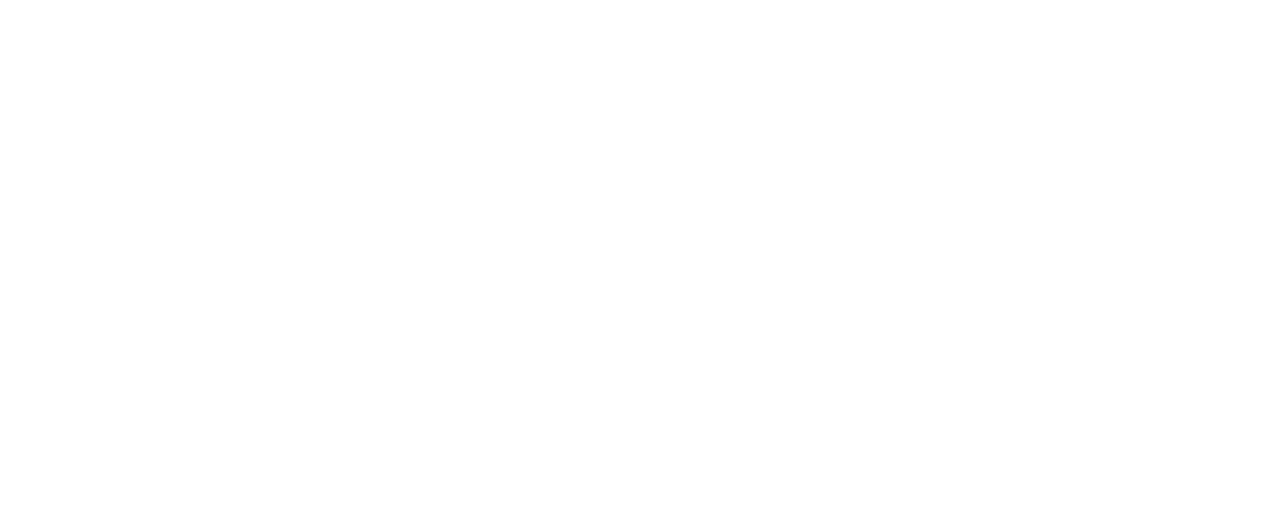
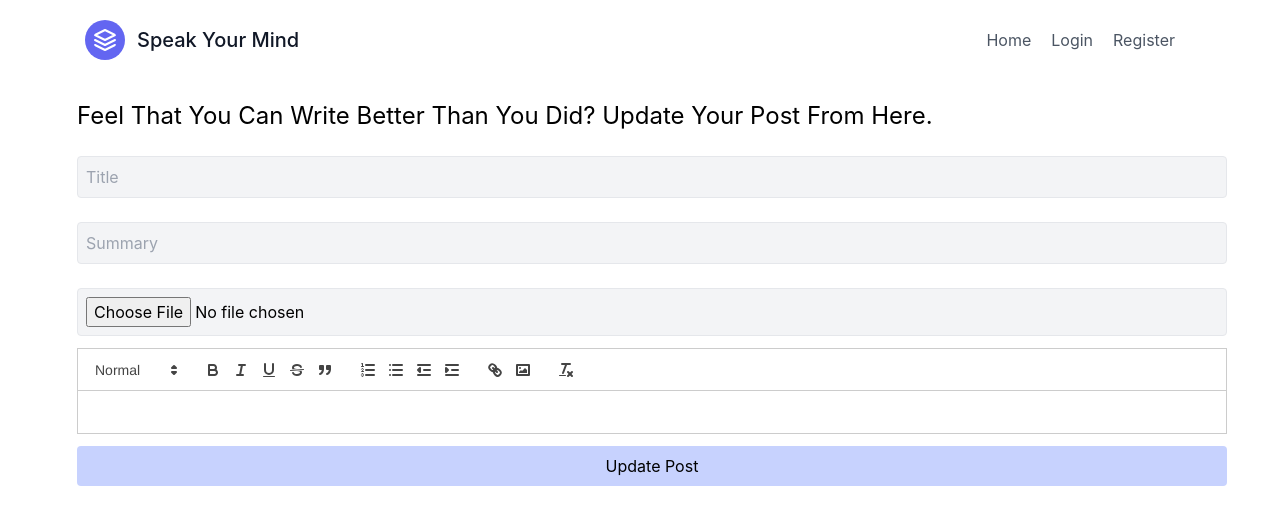
Before and after one commit to mrakib007/blog-app-react, a React (Create React App) app in the folder client/: page /edit/1 in a window 1280 px wide. Before the commit this address had no page. Shown: the top 524 px of the page. Built offline with nearby package versions, Linux system fonts and the light colour scheme; no server answers.

Commit message:
Adding code for updating post

```diff
--- a/client/package.json
+++ b/client/package.json
@@ -3,6 +3,7 @@
   "version": "0.1.0",
   "private": true,
   "dependencies": {
+    "@heroicons/react": "^2.0.18",
     "@testing-library/jest-dom": "^5.14.1",
     "@testing-library/react": "^13.0.0",
     "@testing-library/user-event": "^13.2.1",
--- a/client/src/App.js
+++ b/client/src/App.js
@@ -10,6 +10,7 @@
 import { UserContextProvider } from "./contexts/UserContext";
 import CreatePost from "./pages/CreatePost/CreatePost";
 import PostPage from "./pages/PostPage/PostPage";
+import EditPost from "./pages/EditPost/EditPost";
 
 function App() {
   return (
@@ -21,6 +22,7 @@
         <Route path={"/register"} element={<Register/>}/>
         <Route path={"/create"} element={<CreatePost/>}/>
         <Route path={"/post/:id"} element={<PostPage/>}/>
+        <Route path={"/edit/:id"} element={<EditPost/>}/>
       </Route>
     </Routes>
     </UserContextProvider>
--- a/client/src/pages/CreatePost/CreatePost.js
+++ b/client/src/pages/CreatePost/CreatePost.js
@@ -5,22 +5,7 @@
 import { toast } from "react-toastify";
 import { ToastContainer } from "react-toastify";
 import "react-toastify/dist/ReactToastify.css";
-
-const modules = {
-    toolbar: [
-      [{ 'header': [1, 2, false] }],
-      ['bold', 'italic', 'underline','strike', 'blockquote'],
-      [{'list': 'ordered'}, {'list': 'bullet'}, {'indent': '-1'}, {'indent': '+1'}],
-      ['link', 'image'],
-      ['clean']
-    ],
-  };
-  const formats = [
-    'header',
-    'bold', 'italic', 'underline', 'strike', 'blockquote',
-    'list', 'bullet', 'indent',
-    'link', 'image'
-  ];
+import Editor from "../Editor/Editor";
 
 const CreatePost = () => {
   const [title, setTitle] = useState("");
@@ -114,12 +99,13 @@
           // value={files}
           onChange={event => setFiles(event.target.files)}
         />
-        <ReactQuill
+        {/* <ReactQuill
           value={content}
           modules={modules}
           formats={formats}
           className="mx-3 w-full"
-          onChange={newValue => setContent(newValue)} />
+          onChange={newValue => setContent(newValue)} /> */}
+        <Editor value={content} onChange={setContent}/>
         <button className="bg-indigo-200 w-full rounded py-2 my-3 mx-3">
           Create Post
         </button>
--- /dev/null
+++ b/client/src/pages/EditPost/EditPost.js
@@ -0,0 +1,98 @@
+import React, { useEffect, useState } from "react";
+import ReactQuill from "react-quill";
+import { useLocation, useNavigate, useParams } from "react-router-dom";
+import { ToastContainer } from "react-toastify";
+import Editor from "../Editor/Editor";
+
+const EditPost = () => {
+  const {id} = useParams();
+  const [title, setTitle] = useState("");
+  const [summary, setSummary] = useState("");
+  const [content, setContent] = useState("");
+  const [files, setFiles] = useState("");
+//   const [cover,setCover] = useState('');
+
+  const location = useLocation();
+  const navigate = useNavigate();
+
+  const from = location.state?.from?.pathname || "/";
+
+  useEffect(() =>{
+    fetch('http://localhost:5000/post'+id)
+    .then(res => res.json)
+    .then(postInfo =>{
+        setTitle(postInfo.title);
+        setContent(postInfo.content);
+        setSummary(postInfo.summary);
+    })
+  })
+
+  const updatePost = async (event) =>{
+    event.preventDefault();
+    const data = new FormData();
+    data.set('title',title);
+    data.set('summary',summary);
+    data.set('content',content);
+    if(files?.[0]){
+        data.set('file',files?.[0]);
+    }
+
+    await fetch('http://localhost:5000/post',{
+        method: 'PUT',
+        body: data,
+    })
+  }
+  return (
+    <div className="mt-5">
+      <ToastContainer
+        position="bottom-left"
+        autoClose={2000}
+        hideProgressBar={false}
+        newestOnTop={false}
+        closeOnClick
+        rtl={false}
+        pauseOnFocusLoss
+        draggable
+        pauseOnHover
+        theme="dark"
+      />
+      <h1 className="text-2xl mx-3 my-3">
+        Feel That You Can Write Better Than You Did? Update Your Post From Here.
+      </h1>
+      <form onSubmit={updatePost}>
+        <input
+          className="w-full mx-3 my-3 py-2 px-2 border bg-gray-100 rounded"
+          type="title"
+          placeholder={"Title"}
+          onChange={(event) => setTitle(event.target.value)}
+        />
+        <input
+          className="w-full mx-3 my-3 py-2 px-2 border bg-gray-100 rounded"
+          type="summary"
+          placeholder={"Summary"}
+          value={summary}
+          onChange={(event) => setSummary(event.target.value)}
+        />
+        <input
+          className="w-full mx-3 my-3 py-2 px-2 border bg-gray-100 rounded"
+          type="file"
+          // value={files}
+          onChange={(event) => setFiles(event.target.files)}
+        />
+        {/* <ReactQuill
+          value={content}
+          modules={modules}
+          formats={formats}
+          className="mx-3 w-full"
+          onChange={(newValue) => setContent(newValue)}
+        /> */}
+        <Editor onChange={setContent} value={content}/>
+        <button className="bg-indigo-200 w-full rounded py-2 my-3 mx-3">
+          Update Post
+        </button>
+      </form>
+    </div>
+  );
+};
+
+export default EditPost;
--- /dev/null
+++ b/client/src/pages/Editor/Editor.js
@@ -0,0 +1,33 @@
+import React from 'react';
+import ReactQuill from 'react-quill';
+
+const modules = {
+    toolbar: [
+      [{ 'header': [1, 2, false] }],
+      ['bold', 'italic', 'underline','strike', 'blockquote'],
+      [{'list': 'ordered'}, {'list': 'bullet'}, {'indent': '-1'}, {'indent': '+1'}],
+      ['link', 'image'],
+      ['clean']
+    ],
+  };
+  const formats = [
+    'header',
+    'bold', 'italic', 'underline', 'strike', 'blockquote',
+    'list', 'bullet', 'indent',
+    'link', 'image'
+  ];
+
+const Editor = ({value,onChange}) => {
+    return (
+        <ReactQuill
+          value={value}
+          theme='snow'
+          modules={modules}
+          formats={formats}
+          className="mx-3 w-full"
+          onChange={onChange}
+        />
+    );
+};
+
+export default Editor;
--- a/client/src/pages/PostPage/PostPage.js
+++ b/client/src/pages/PostPage/PostPage.js
@@ -1,18 +1,21 @@
-import React, { useEffect, useState } from 'react';
-import { useParams } from 'react-router-dom';
-import './PostPage.css';
+import React, { useContext, useEffect, useState } from "react";
+import { Link, useParams } from "react-router-dom";
+import "./PostPage.css";
+import { formatISO9075 } from "date-fns";
+import { UserContext } from "../../contexts/UserContext";
 
 const PostPage = () => {
-    const {id} = useParams();
-    const [postInfo,setPostInfo] = useState(null);
-    useEffect(()=>{
+  const { id } = useParams();
+  const [postInfo, setPostInfo] = useState(null);
+  const { userInfo } = useContext(UserContext);
+  useEffect(() => {
     fetch(`http://localhost:5000/post/${id}`)
-        .then(res => res.json())
-        .then(postInfo => setPostInfo(postInfo))
-    },[])
-    console.log(postInfo)
-    if(!postInfo){
-        return '';
+      .then((res) => res.json())
+      .then((postInfo) => setPostInfo(postInfo));
+  }, []);
+  console.log(postInfo);
+  if (!postInfo) {
+    return "";
   }
   return (
     // <div className='max-w-[1150px] mx-auto'>
@@ -25,13 +28,50 @@
     //     </div>
     // </div>
 
-        <div className='max-w-[1150px] mx-auto'>
-            <div className=' flex justify-center items-center flex-col'>
-                <h1 className='text-2xl py-2'>{postInfo.title}</h1>
+    <div className="max-w-[1150px] mx-auto">
+      <div className=" flex justify-center items-center flex-col">
+        <h1 className="text-5xl text-black font-semibold py-2">
+          {postInfo.title}
+        </h1>
         {/* <img className='lg:max-w-[600px] lg:max-h-[700px] md:max-w-[500px] md:max-h-[600px] p-5' src={`http://localhost:5000/${postInfo.cover}`}/> */}
-            <img className='p-5 max-w-full overflow-hidden max-h-[500px]' src={`http://localhost:5000/${postInfo.cover}`}/>
+        <img
+          className="p-5 max-w-full overflow-hidden max-h-[500px] object-cover object-center "
+          src={`http://localhost:5000/${postInfo.cover}`}
+        />
+        <h1 className="text-xl py-2">
+          Posted By: <span>{postInfo.author.username}</span>
+        </h1>
 
-            <div className='p-5' dangerouslySetInnerHTML={{__html:postInfo.content}}></div>
+        <time className="m-3">
+          {formatISO9075(new Date(postInfo.createdAt))}
+        </time>
+
+        {userInfo.id === postInfo.author._id && (
+          <div>
+            <Link to={`/edit/${postInfo._id}`} className="btn flex justify-between bg-indigo-500 p-2 rounded">
+              <svg
+                xmlns="http://www.w3.org/2000/svg"
+                fill="none"
+                viewBox="0 0 24 24"
+                strokeWidth={1.5}
+                stroke="currentColor"
+                className="w-6 h-6"
+              >
+                <path
+                  strokeLinecap="round"
+                  strokeLinejoin="round"
+                  d="M16.862 4.487l1.687-1.688a1.875 1.875 0 112.652 2.652L10.582 16.07a4.5 4.5 0 01-1.897 1.13L6 18l.8-2.685a4.5 4.5 0 011.13-1.897l8.932-8.931zm0 0L19.5 7.125M18 14v4.75A2.25 2.25 0 0115.75 21H5.25A2.25 2.25 0 013 18.75V8.25A2.25 2.25 0 015.25 6H10"
+                />
+              </svg>
+              Edit This Post
+            </Link>
+          </div>
+        )}
+
+        <div
+          className="p-5 text-xl"
+          dangerouslySetInnerHTML={{ __html: postInfo.content }}
+        ></div>
       </div>
     </div>
   );
```
Also changed, not shown: 1 other file (tests, documents, lock files or other folders). Lines whose indentation alone changed are shown as unchanged.
